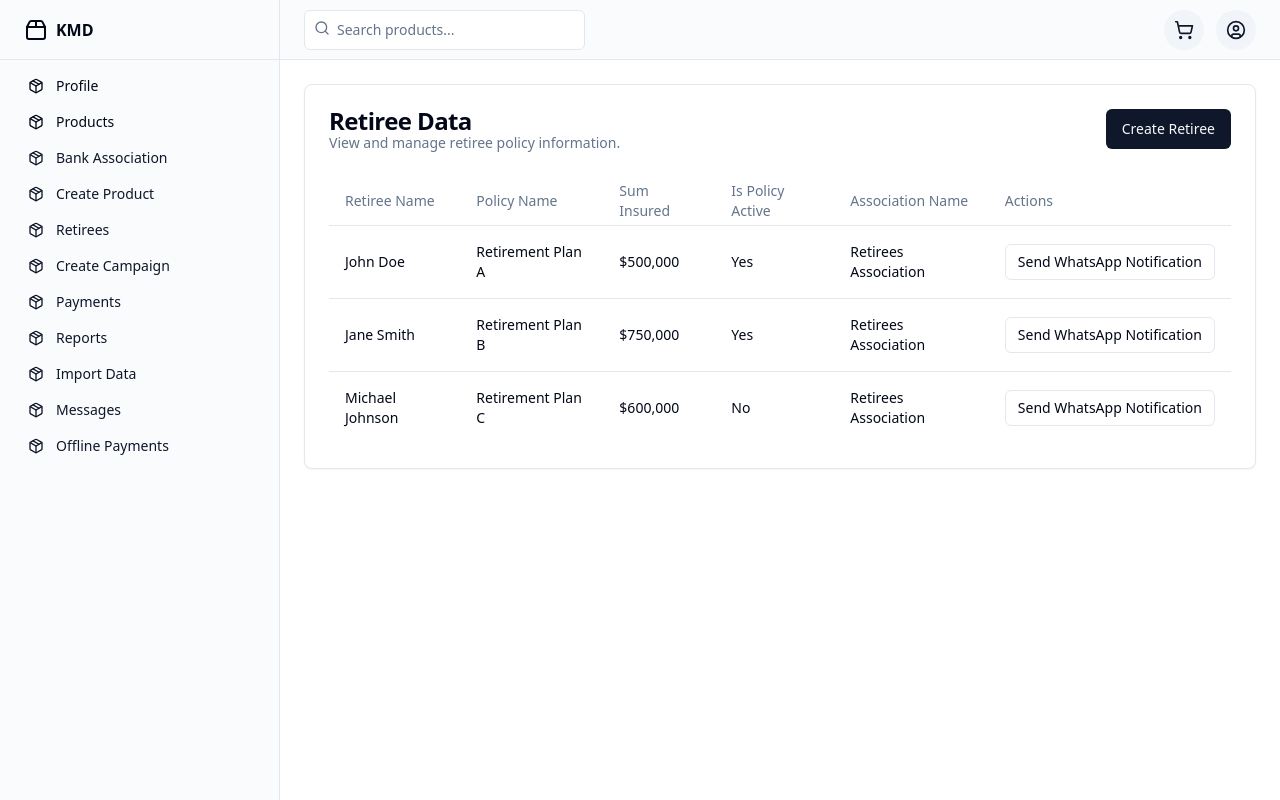
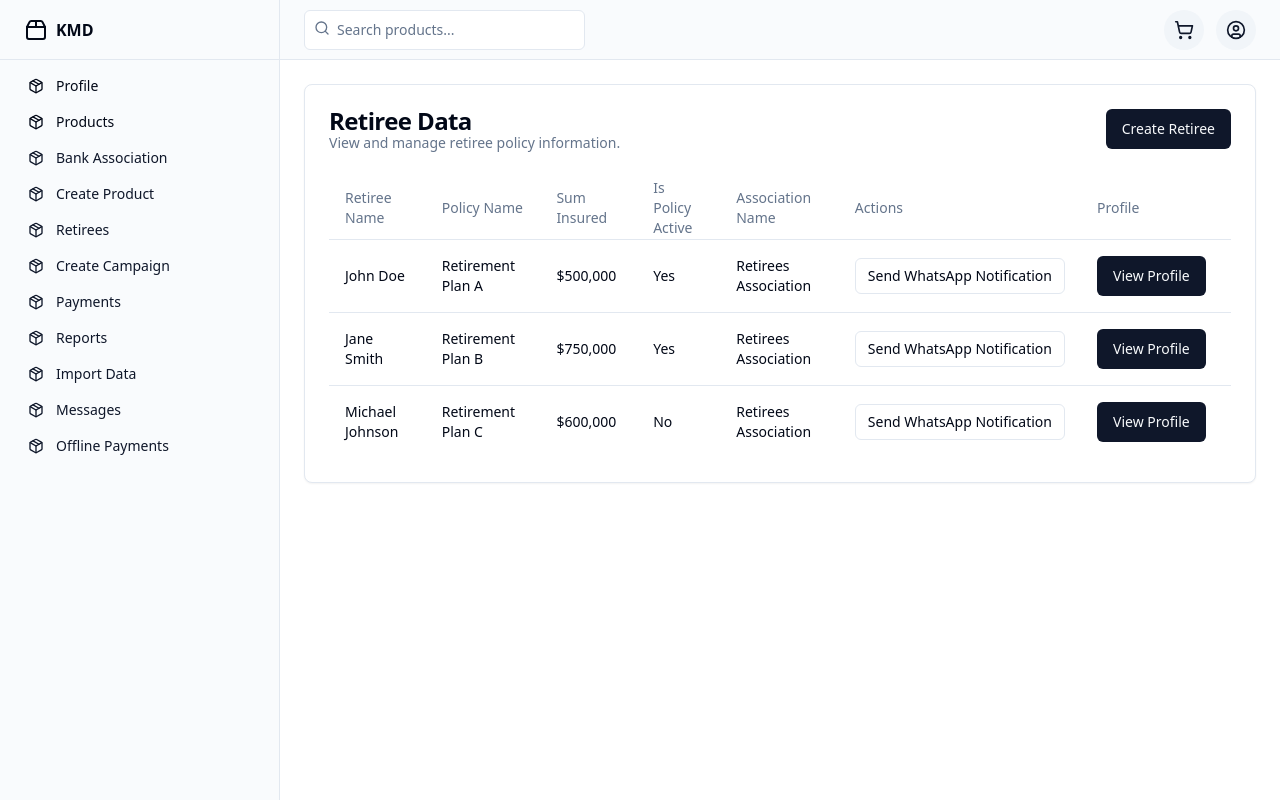
Before and after one commit to avdhootpatil/Reconciliation, a React (Vite) app: page /retirees in a window 1280 px wide. Built offline with nearby package versions, Linux system fonts and the light colour scheme.

Commit message:
Profile , retiree page changes

```diff
--- a/src/pages/EnterDetails.jsx
+++ b/src/pages/EnterDetails.jsx
@@ -12,6 +12,13 @@ import { Input } from "@/components/ui/input";
 import { Button } from "@/components/ui/button";
 import WithLayout from "@/components/layout/WithLayout";
 import { useNavigate } from "react-router-dom";
+import { Select } from "@radix-ui/react-select";
+import {
+  SelectContent,
+  SelectItem,
+  SelectTrigger,
+  SelectValue,
+} from "@/components/ui/select";
 
 function EnterDetails() {
   const navigate = useNavigate();
@@ -144,11 +151,18 @@ function EnterDetails() {
           </TabsContent>
           <TabsContent value="nominees">
             <Card>
-              <CardHeader>
-                <CardTitle>Nominee Details</CardTitle>
-                <CardDescription>
-                  Add multiple nominees and their details.
-                </CardDescription>
+              <CardHeader className="flex flex-row justify-between">
+                <div>
+                  <CardTitle>Nominee Details</CardTitle>
+                  <CardDescription>
+                    Add multiple nominees and their details.
+                  </CardDescription>
+                </div>
+                <div className="flex items-end space-y-2">
+                  <Button onClick={() => handleAddNominee()}>
+                    Add Nominee
+                  </Button>
+                </div>
               </CardHeader>
               <CardContent className="space-y-6">
                 {nominees.map((nominee, index) => (
@@ -207,13 +221,18 @@ function EnterDetails() {
                           }
                         />
                       </div>
-                      <div className="flex items-end space-y-2">
-                        <Button
-                          className="w-12"
-                          onClick={() => handleAddNominee()}
-                        >
-                          <PlusIcon className="text-xl" />
-                        </Button>
+                      <div className="space-y-2">
+                        <Label htmlFor="child1-policy">Policy</Label>
+                        <Select>
+                          <SelectTrigger id="child1-policy" aria-label="Policy">
+                            <SelectValue placeholder="Select Policy" />
+                          </SelectTrigger>
+                          <SelectContent>
+                            <SelectItem value="policy1">Policy 1</SelectItem>
+                            <SelectItem value="policy2">Policy 2</SelectItem>
+                            <SelectItem value="policy3">Policy 3</SelectItem>
+                          </SelectContent>
+                        </Select>
                       </div>
                     </div>
                   </div>
--- a/src/pages/PolicyList.jsx
+++ b/src/pages/PolicyList.jsx
@@ -15,7 +15,7 @@ function PolicyList() {
   const navigate = useNavigate();
   return (
     <div>
-      <h1 className="text-2xl font-bold mb-6">Products</h1>
+      <h1 className="text-2xl font-bold mb-6"> Policy Options</h1>
       <section className=" ">
         <div className=" mx-auto grid gap-6">
           <Card className="w-full">
--- a/src/pages/Profile.jsx
+++ b/src/pages/Profile.jsx
@@ -27,18 +27,7 @@ function Profile() {
   const navigate = useNavigate();
 
   const [activeTab, setActiveTab] = useState("my-policies");
-  const [nominees, setNominees] = useState([
-    { name: "", dob: "", relation: "" },
-  ]);
 
-  const addNominee = () => {
-    setNominees([...nominees, { name: "", dob: "", relation: "" }]);
-  };
-  const handleNomineeChange = (index, field, value) => {
-    const updatedNominees = [...nominees];
-    updatedNominees[index][field] = value;
-    setNominees(updatedNominees);
-  };
   const policies = [
     {
       id: 1,
@@ -82,14 +71,12 @@ function Profile() {
       <div>
         <Tabs
           defaultValue="basic-details"
-          // className="w-full"
           value={activeTab}
           onValueChange={setActiveTab}
         >
           <TabsList className="mb-10">
             <TabsTrigger value="my-policies">My Policies</TabsTrigger>
             <TabsTrigger value="basic-details">Basic Details</TabsTrigger>
-            {/* <TabsTrigger value="nominee">Nominee</TabsTrigger> */}
           </TabsList>
           <TabsContent value="basic-details">
             <div className="space-y-4">
@@ -292,8 +279,14 @@ function Profile() {
                       <TableCell>{policy.paymentStatus}</TableCell>
                       <TableCell>${policy.premium.toFixed(2)}</TableCell>
                       <TableCell>
-                        <Button variant="outline" size="sm">
-                          Renew
+                        <Button
+                          variant="outline"
+                          size="sm"
+                          onClick={() => {
+                            navigate("/payment");
+                          }}
+                        >
+                          Pay
                         </Button>
                       </TableCell>
                     </TableRow>
--- a/src/pages/Retirees.jsx
+++ b/src/pages/Retirees.jsx
@@ -65,14 +65,11 @@ function Retirees() {
                   <TableHead>Is Policy Active</TableHead>
                   <TableHead>Association Name</TableHead>
                   <TableHead className="w-[150px]">Actions</TableHead>
+                  <TableHead className="w-[150px]">Profile</TableHead>
                 </TableRow>
               </TableHeader>
               <TableBody>
-                <TableRow
-                  onClick={() => {
-                    navigate("/");
-                  }}
-                >
+                <TableRow>
                   <TableCell>John Doe</TableCell>
                   <TableCell>Retirement Plan A</TableCell>
                   <TableCell>$500,000</TableCell>
@@ -110,6 +107,15 @@ function Retirees() {
                         </DialogFooter>
                       </DialogContent>
                     </Dialog>
+                  </TableCell>
+                  <TableCell>
+                    <Button
+                      onClick={() => {
+                        navigate("/");
+                      }}
+                    >
+                      View Profile
+                    </Button>
                   </TableCell>
                 </TableRow>
                 <TableRow>
@@ -150,6 +156,15 @@ function Retirees() {
                         </DialogFooter>
                       </DialogContent>
                     </Dialog>
+                  </TableCell>
+                  <TableCell>
+                    <Button
+                      onClick={() => {
+                        navigate("/");
+                      }}
+                    >
+                      View Profile
+                    </Button>
                   </TableCell>
                 </TableRow>
                 <TableRow>
@@ -193,6 +208,15 @@ function Retirees() {
                       </DialogContent>
                     </Dialog>
                   </TableCell>
+                  <TableCell>
+                    <Button
+                      onClick={() => {
+                        navigate("/");
+                      }}
+                    >
+                      View Profile
+                    </Button>
+                  </TableCell>
                 </TableRow>
               </TableBody>
             </Table>
```
